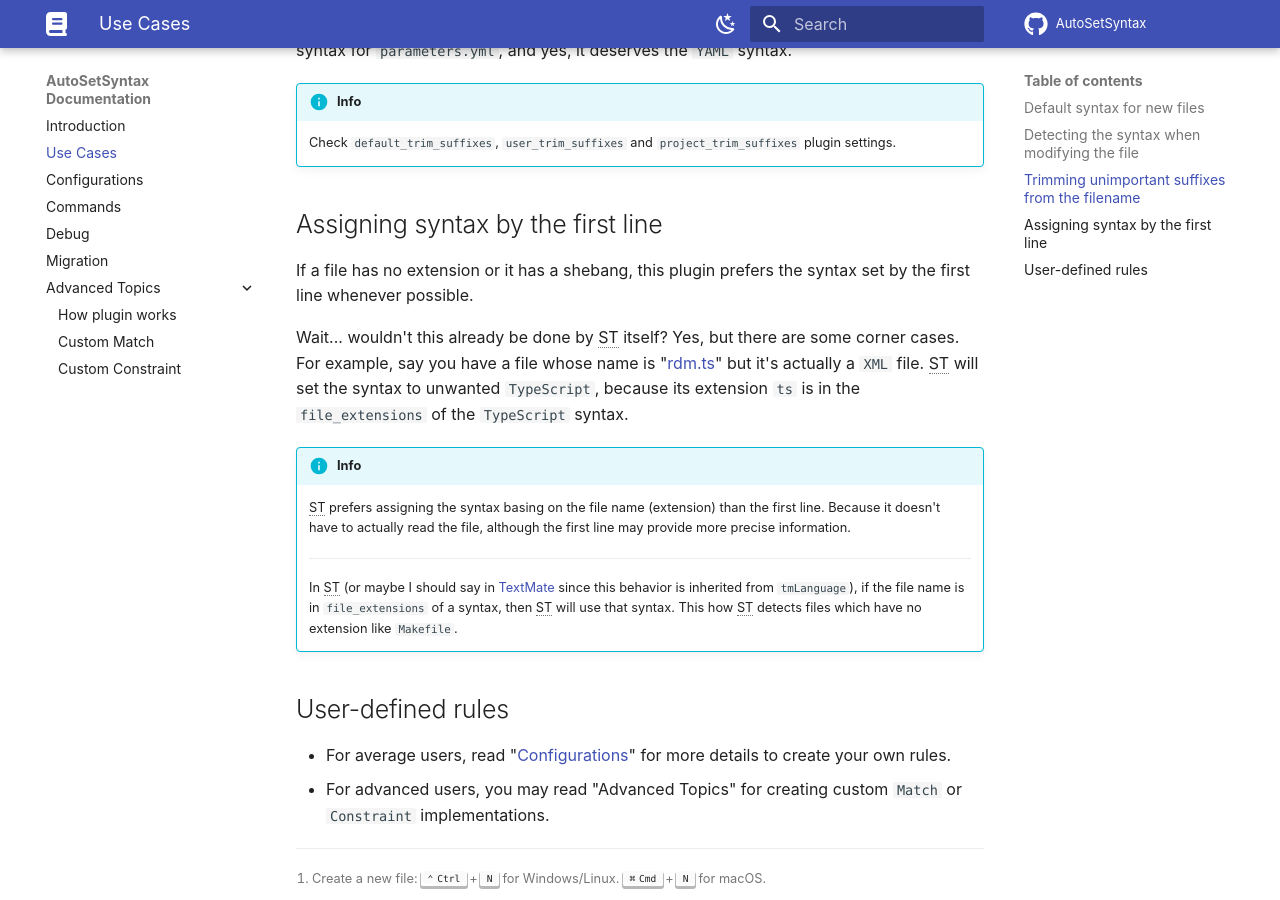
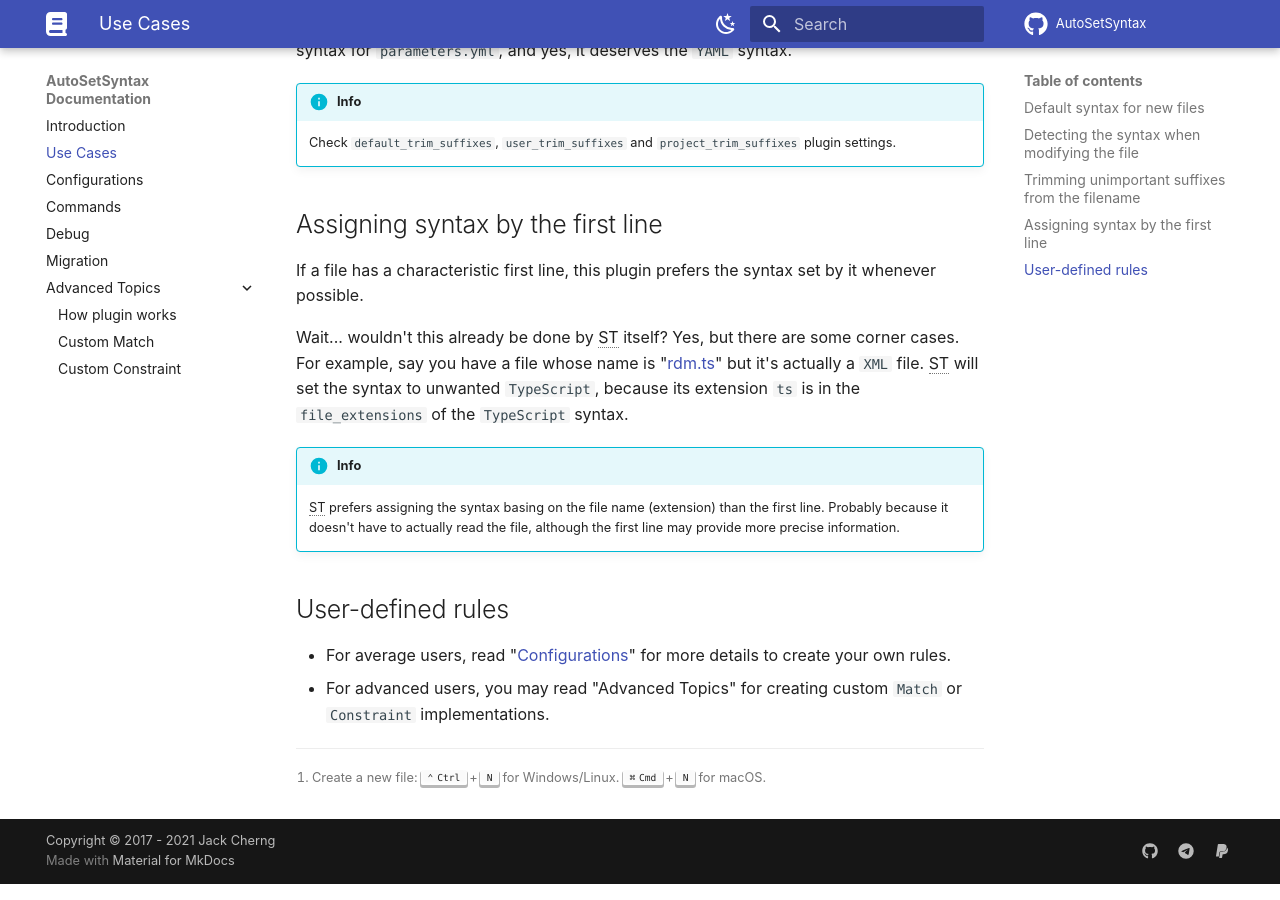
Before and after one commit to jfcherng-sublime/ST-AutoSetSyntax, an MkDocs documentation site: the page built from docs/src/use-cases.md, in a window 1280 px wide and 900 px high, scrolled down 1121 px. Built offline with MkDocs 1.6.1 and Material for MkDocs 9.7.7, drawn with Linux system fonts in a browser that asks for light colours; comment, search, counter and statistics services are not loaded.

Commit message:
docs: update docs
Signed-off-by: Jack Cherng <jfcherng@gmail.com>

```diff
--- a/docs/src/use-cases.md
+++ b/docs/src/use-cases.md
@@ -46,7 +46,7 @@ it can find a syntax for `parameters.yml`, and yes, it deserves the `YAML` synta
 
 ## Assigning syntax by the first line
 
-If a file has no extension or it has a shebang, this plugin prefers the syntax set by the first line whenever possible.
+If a file has a characteristic first line, this plugin prefers the syntax set by it whenever possible.
 
 Wait... wouldn't this already be done by ST itself? Yes, but there are some corner cases.
 For example, say you have a file whose name is "[rdm.ts]" but it's actually a `XML` file.
@@ -56,13 +56,8 @@ is in the `file_extensions` of the `TypeScript` syntax.
 !!! info
 
     ST prefers assigning the syntax basing on the file name (extension) than the first line.
-    Because it doesn't have to actually read the file, although the first line may provide more precise information.
-
-    ---
-
-    In ST (or maybe I should say in [TextMate][textmate] since this behavior is inherited from `tmLanguage`),
-    if the file name is in `file_extensions` of a syntax, then ST will use that syntax.
-    This how ST detects files which have no extension like `Makefile`.
+    Probably because it doesn't have to actually read the file,
+    although the first line may provide more precise information.
 
 ## User-defined rules
 
```
Also changed, not shown: docs/src/_snippets/links.md (+1 -1 lines), docs/src/advanced-topics/how-plugin-works.md (+1 -1 lines), docs/src/commands.md (+1 -0 lines), docs/src/debug.md (+2 -2 lines).
